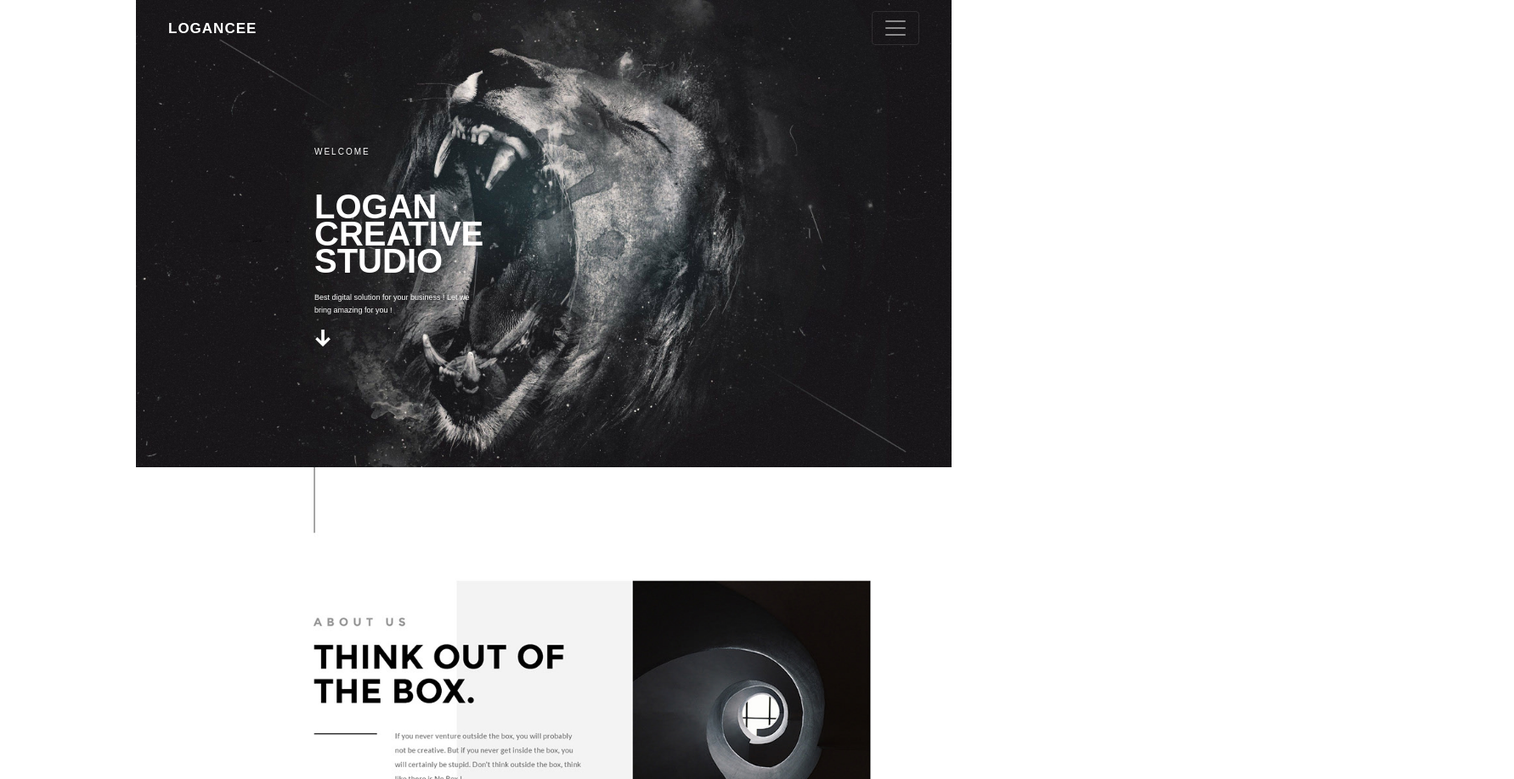
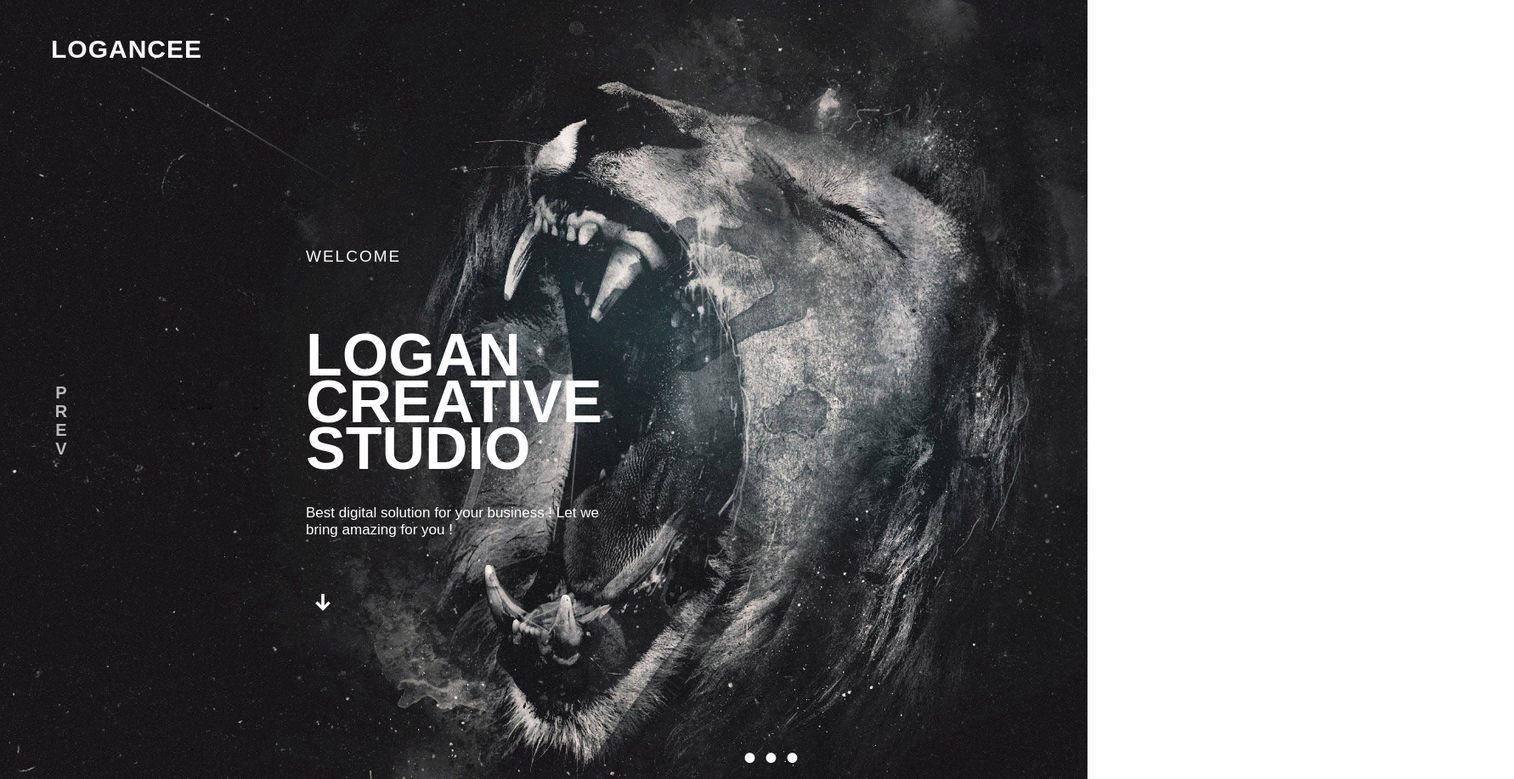
Before and after one commit to BaghdadiBoulanouar/LOGANCEE, a plain HTML site: page index.html in a window 1280 px wide. Shown: the top 917 px of the page at 85% size, 1782 px wide, since content can reach past the window. Drawn offline with nearby package versions, Linux system fonts and the light colour scheme.

Commit message:
HTML/CSS : finalisation du header

```diff
--- a/css/index.css
+++ b/css/index.css
@@ -10,7 +10,7 @@
  */
 
   body{
-    width: 960px;
+    width: 100%;
     margin-left: auto;
     margin-right: auto;
   }
@@ -20,25 +20,24 @@
     background: url("../assets/img/home_agency.jpg") no-repeat;
     background-size: cover;
     height: 3100px;
-    width: 960px;
   }
 
   #app header {
     background: url("../assets/img/lion2.jpeg") no-repeat;
     background-size: cover;
-    height: 550px;
+    height: 930px;
     opacity: 100%;
 
   }
 
   .header--logo {
-    padding: 25px 0px 0px 38px ;
+    padding: 43px 0px 0px 60px ;
   }
 
   .header--logo h1 {
     letter-spacing: 1px;
     font-family: 'Arial';
-    font-size: 17px;
+    font-size: 30px;
     color: #ffffff;
     font-weight: bold;
   }
@@ -46,36 +45,71 @@
   nav{
     padding: 0px 0px 0px 0px ;
     margin-top: -37px;
-    margin-left: 850px;
+    margin-left: 1710px;
   }
 
-  .header-txt{
+  .header--txt{
     font-family: 'Arial';
-    font-size: 40px;
+    font-size: 70px;
     color: white;
     font-weight: 900;
-    padding: 43px 0px 0px 210px ;
-    line-height: 32px;
+    padding: 80px 0px 0px 360px ;
+    line-height: 55px;
   }
 
-  .welcome{
+  .header--welcome{
     font-family: 'Arial';
-    font-size: 10px;
+    font-size: 19px;
     letter-spacing: 2px;
     color: white;
-    padding: 113px 0px 0px 210px ;
+    padding: 200px 0px 0px 360px ;
   }
 
-  .phrase-txt{
+  .header--phrase-txt{
     font-family: 'Arial';
-    font-size: 9px;
+    font-size: 17px;
     color: white;
-    padding: 20px 0px 0px 210px ;
-    line-height: 15px;
+    padding: 38px 0px 0px 360px ;
+    line-height: 20px;
   }
 
-  .down{
+  .header--down{
     height: 20px;
-    margin-left: 210px;
-    margin-top: 15px;
+    margin-left: 370px;
+    margin-top: 65px;
   }
+
+  .header--precedent{
+    writing-mode: vertical-rl;
+    text-orientation: upright;
+    color: white;
+    font-family: 'Arial';
+    font-size: 20px;
+    font-weight: bold;
+    position: absolute;
+    width: 82px;
+    height: 5%;
+    margin-top: 140px;
+    opacity: 70%;
+  }
+
+  .header--suivant{
+    writing-mode: vertical-rl;
+    text-orientation: upright;
+    color: white;
+    font-family: 'Arial';
+    font-size: 20px;
+    font-weight: bold;
+    position: absolute;
+    width: 1770px;
+    height: 5%;
+    margin-top: 140px;
+  }
+
+  .header--points{
+    color: white;
+    font-size: 100px;
+    padding-top: 180px;
+    padding-left: 480px;
+    position: absolute;
+  }
--- a/index.html
+++ b/index.html
@@ -22,11 +22,17 @@
           <span class="navbar-toggler-icon"></span>
           </button>
         </nav>
-        <p class="welcome">WELCOME</p>
-        <p class="header-txt">LOGAN<br>CREATIVE<br>STUDIO</p>
-        <p class="phrase-txt">Best digital solution for your business ! Let we<br>bring amazing for you !</p>
-        <img src="assets/img/down.png" class="down">
+        <p class="header--welcome">WELCOME</p>
+        <span class="header--precedent">PREV</span>
+        <span class="header--suivant">NEXT</span>
+        <p class="header--txt">LOGAN<br>CREATIVE<br>STUDIO</p>
+        <p class="header--phrase-txt">Best digital solution for your business ! Let we<br>bring amazing for you !</p>
+        <img src="assets/img/down.png" class="header--down">
+        <span class="header--points">...</span>
       </header>
+      <div class="content">
+
+      </div>
     </div>
 
     <!-- Optional JavaScript -->
```
Also changed, not shown: assets/img/points.png (added).
